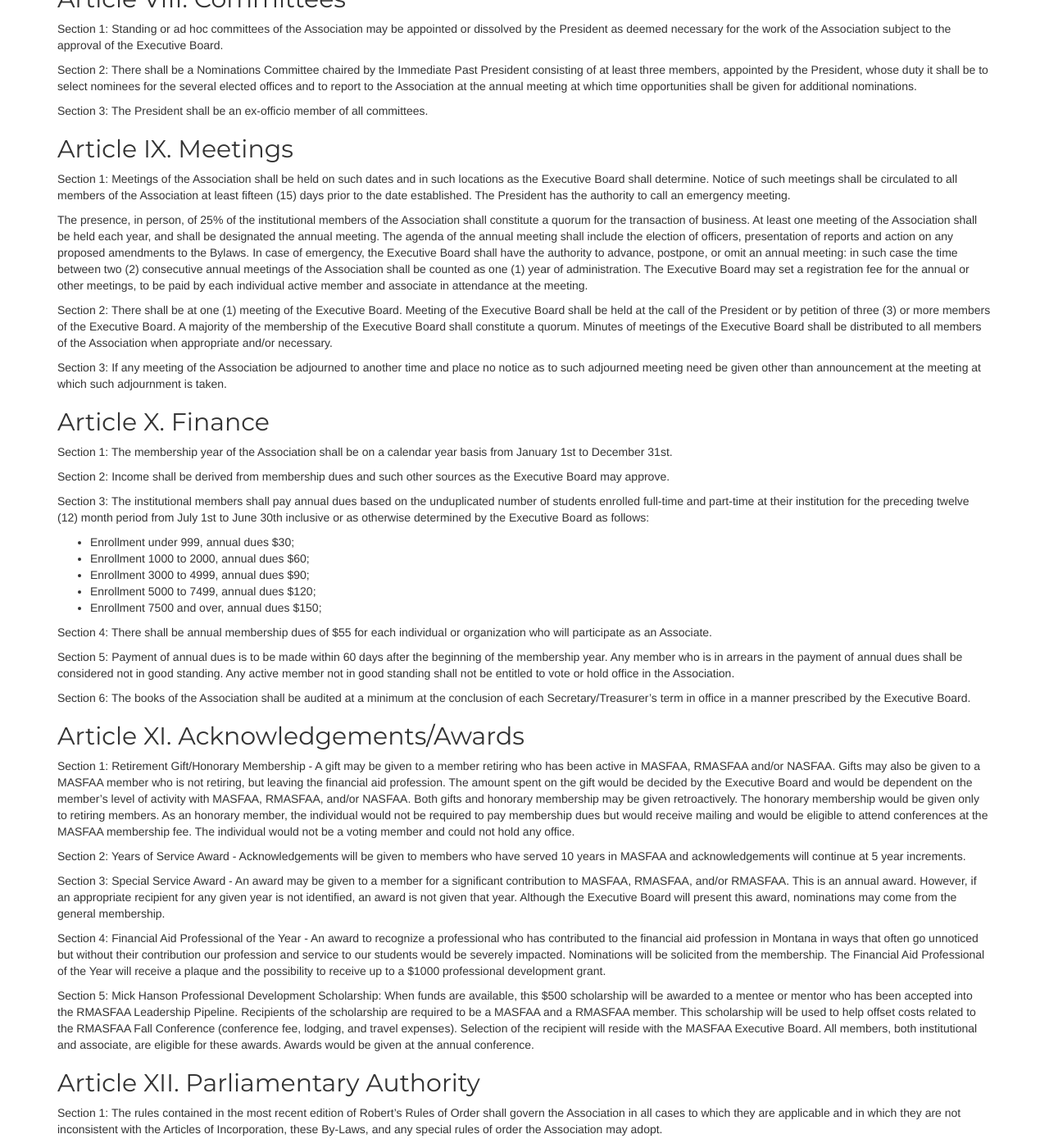
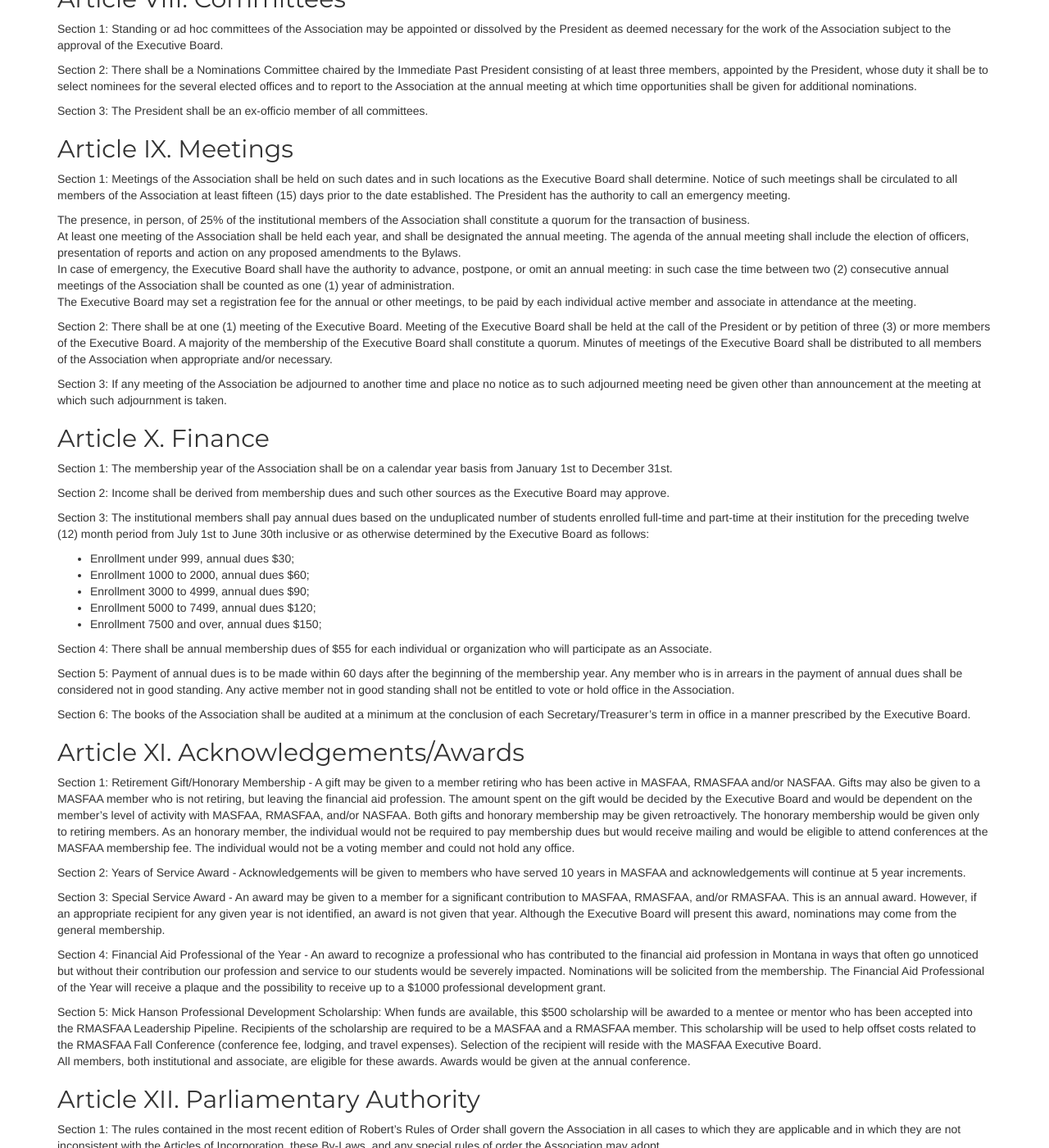
Before and after one commit to mhellwinkel/www.masfaaonline.org, a Jekyll site: the page built from governance/bylaws.md, in a window 1280 px wide and 1400 px high, scrolled down 3155 px. Shown: the whole window at 82% size. Built offline with Jekyll 4.4.1, drawn with Linux system fonts in a browser that asks for light colours; nearby versions of some CDN libraries; some of the changed lines change nothing that is shown; some of the changed text lies outside the part shown.

Commit message:
By setting hard wrap, two spaces to break a line can be removed This works well for sites where your text is NOT hard-wrapped. https://help.github.com/articles/configuring-jekyll/

```diff
--- a/_config.yml
+++ b/_config.yml
@@ -6,11 +6,12 @@
   - jekyll-seo-tag
 
 # Build settings
-markdown: kramdown
+kramdown:
+  input: GFM
+  hard_wrap: true
+  toc_levels: "2"
+
 timezone: US/Mountain
-
-kramdown:
-  toc_levels: "2"
 
 # modify version numbers below when upgrading bootstrap
 # only the assets directory is needed from the bootstrap-sass download
```
Also changed, not shown: Gemfile.lock, index.md (line endings or trailing spaces).
